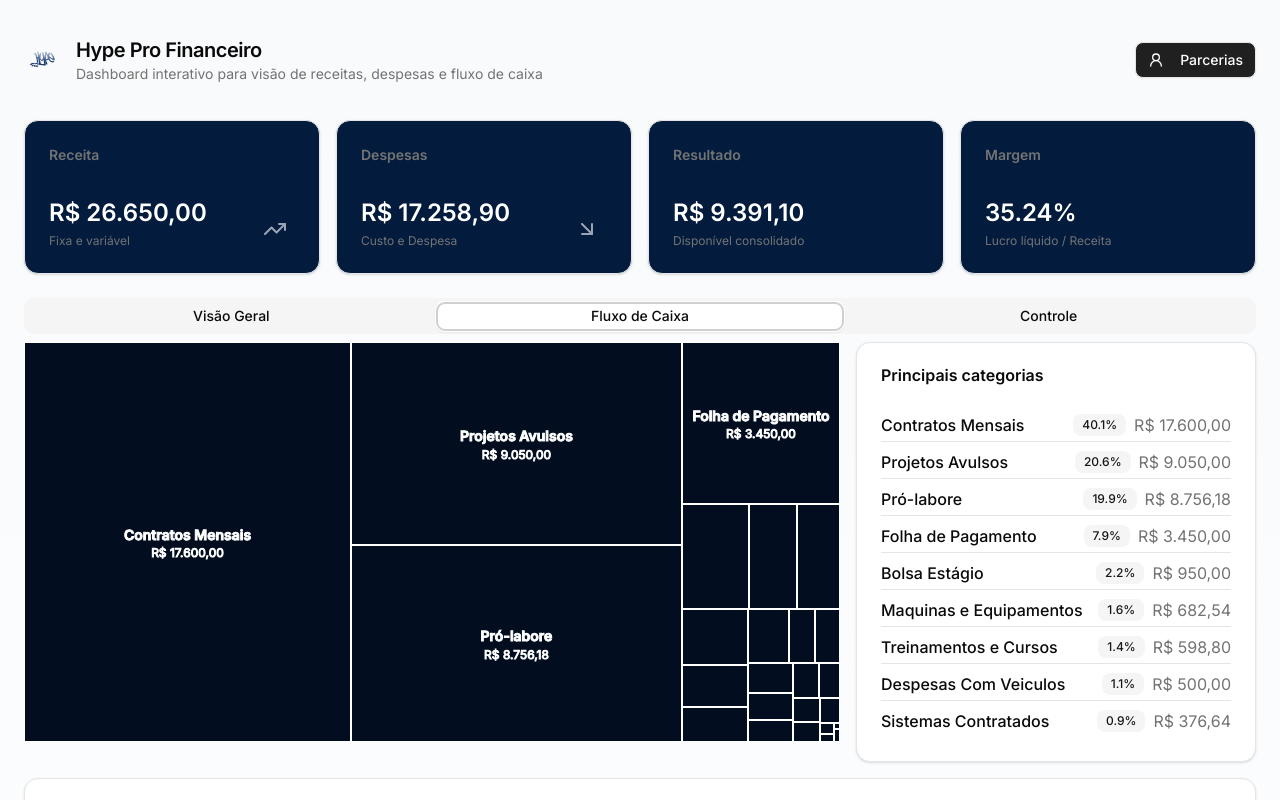
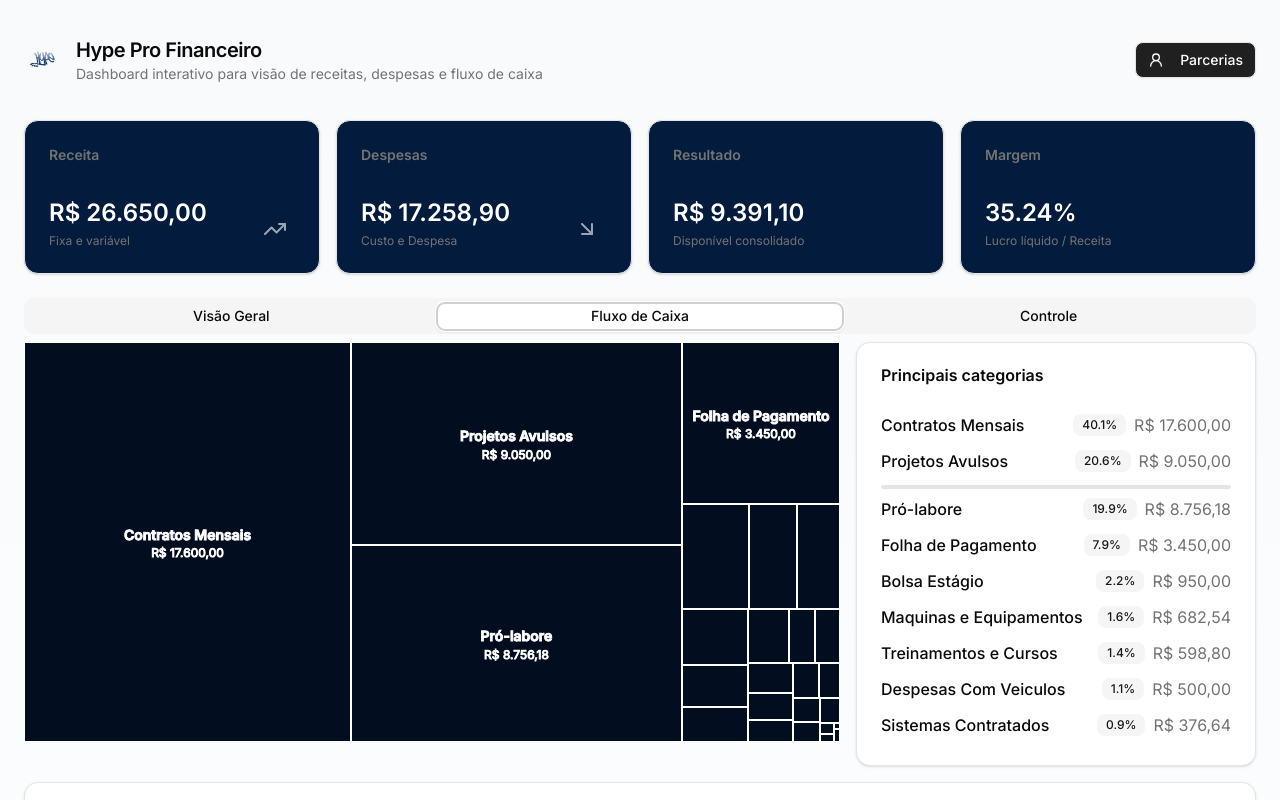
Before and after one commit to lara-ismenia089/hype-pro-financeiro, a Next.js app: page / in a window 1280 px wide. Both pictures are taken after a click on the tab "Fluxo de Caixa". Shown: the top 800 px of the page. Built offline with nearby package versions, Linux system fonts and the light colour scheme.

Commit message:
Melhoria no detalhamento

```diff
--- a/src/app/_components/tree-map/TreeMap.tsx
+++ b/src/app/_components/tree-map/TreeMap.tsx
@@ -102,9 +102,11 @@ export function CategoriesTreemap() {
           ) : (
             <ul className="space-y-2">
               {filtered.map((item) => (
+                <>
+                {item.name.toLowerCase() === "contratos mensais" || item.name.toLowerCase() === "projetos avulsos" ?
                   <li
                     key={item.name}
-                  className="flex justify-between border-b last:border-0 pb-1"
+                    className="flex justify-between last:border-0 pb-1"
                     >
                     <span className="font-medium">{item.name}</span>
                     <div className="flex items-center gap-2">
@@ -116,6 +118,29 @@ export function CategoriesTreemap() {
                       </span>
                     </div>
                   </li>
+                : <></>}</>
+              ))}
+
+              <div className="border-2 rounded-full"></div>
+
+              {filtered.map((item) => (
+                <>
+                {item.name.toLowerCase() !== "contratos mensais" && item.name.toLowerCase() !== "projetos avulsos" ?
+                  <li
+                    key={item.name}
+                    className="flex justify-between last:border-0 pb-1"
+                    >
+                    <span className="font-medium">{item.name}</span>
+                    <div className="flex items-center gap-2">
+                      <Badge variant="secondary">
+                        {((item.size / total) * 100).toFixed(1)}%
+                      </Badge>
+                      <span className="text-muted-foreground">
+                        {currencyBRL(item.size)}
+                      </span>
+                    </div>
+                  </li>
+                : <></>}</>
               ))}
             </ul>
           )}
--- a/src/app/page.tsx
+++ b/src/app/page.tsx
@@ -21,7 +21,7 @@ import {
   TabsContent,
 } from "@/components/ui/tabs";
 import { mockMonthly, mockTransactions } from "@/lib/mock";
-import { currencyBRL } from "@/lib/utils";
+import { currencyBRL, getSubcategory } from "@/lib/utils";
 
 export default function FinanceDashboardMockup() {
   const [query, setQuery] = useState("");
@@ -61,7 +61,9 @@ export default function FinanceDashboardMockup() {
         String(t.amount).includes(q) ||
         t.bank.toLowerCase().includes(q) ||
         t.type.toLowerCase().includes(q) ||
-        t.date.toLowerCase().includes(q);
+        t.date.toLowerCase().includes(q)
+        // ||
+        // getSubcategory(t.typeId).toLowerCase().includes(q);
 
       const txDate = new Date(t.date);
       // Filtro de intervalo
```
Lines whose indentation alone changed are shown as unchanged.
